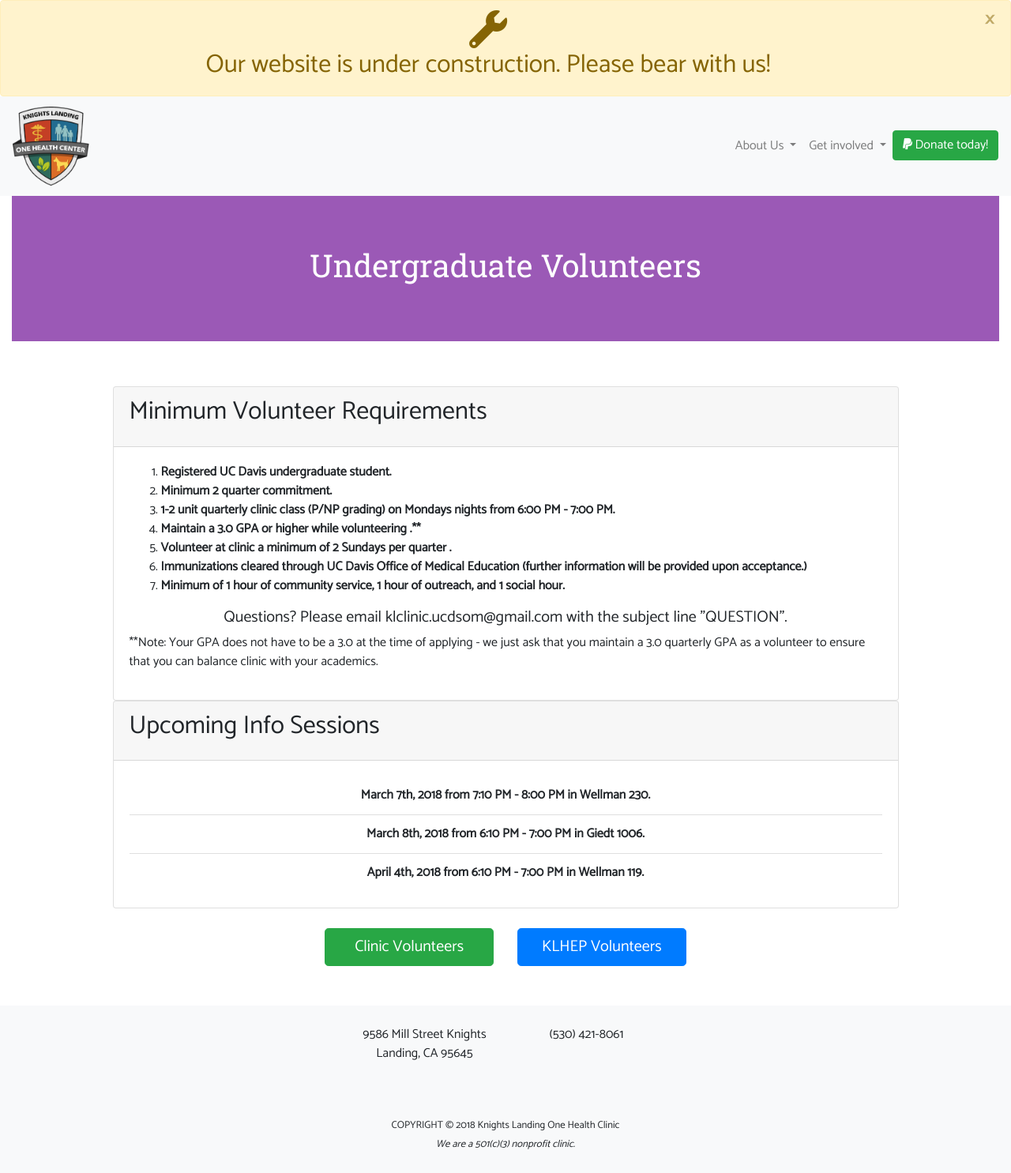
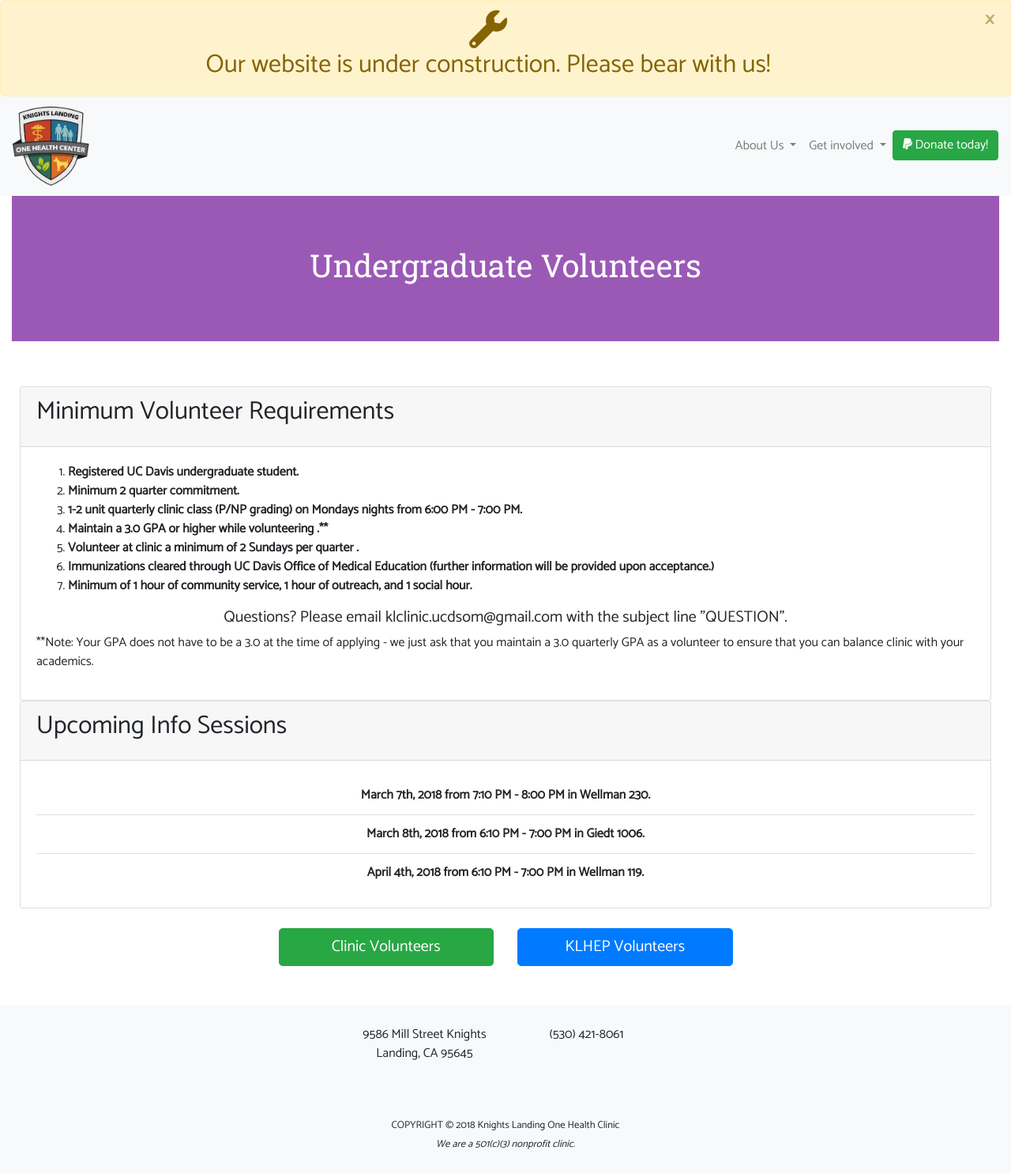
Before and after one commit to iwakoscott/knights-landing, a Jekyll site: the page built from get-involved/undergraduate-volunteers.markdown, in a window 1280 px wide. Shown: the whole page at 79% size. Built offline with Jekyll 4.4.1, drawn with Linux system fonts in a browser that asks for light colours; nearby versions of some CDN libraries.

Commit message:
change col-lg to col-xs

```diff
--- a/_layouts/simple.html
+++ b/_layouts/simple.html
@@ -5,7 +5,7 @@
       <h1 class="text-center">{% if page['alt title'] %} {{ page['alt title'] }} {% else %} {{ page.title }} {% endif %}</h1>
     </div>
     <div class="row">
-      <div class="col-lg-10 offset-lg-1">
+      <div class="col-xs-10 offset-xs-1">
         {{ content }}
       </div>
     </div>
```
